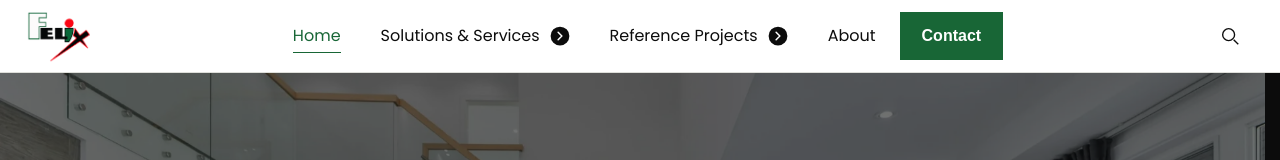
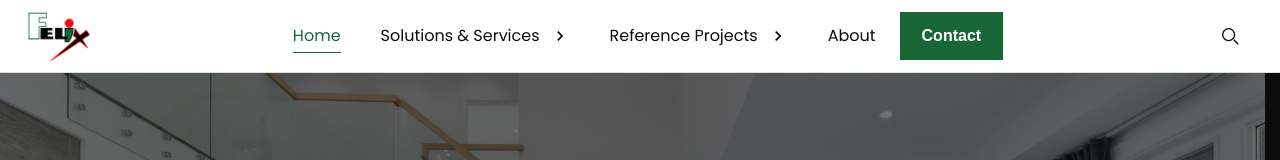
Before and after one commit to GatorAlli/fcl-web, a Next.js app: page / in a window 1280 px wide. Shown: the top 160 px of the page. Built offline with nearby package versions, Linux system fonts and the light colour scheme; a web font is replaced by a local one.

Commit message:
Replaced the navbar arrow

```diff
--- a/components/site/direction-icon.tsx
+++ b/components/site/direction-icon.tsx
@@ -2,18 +2,10 @@ export function DirectionIcon({ className = "" }: { className?: string }) {
   return (
     <svg
       className={`direction-icon ${className}`}
-      viewBox="0 0 32 32"
+      viewBox="0 0 24 24"
       aria-hidden="true"
     >
-      <circle cx="16" cy="16" r="15" fill="currentColor" />
-      <path
-        d="m13 10 6 6-6 6"
-        fill="none"
-        stroke="var(--icon-cutout, var(--surface))"
-        strokeWidth="2.4"
-        strokeLinecap="round"
-        strokeLinejoin="round"
-      />
+      <path d="M8.59 16.59 13.17 12 8.59 7.41 10 6l6 6-6 6z" fill="currentColor" />
     </svg>
   );
 }
```
